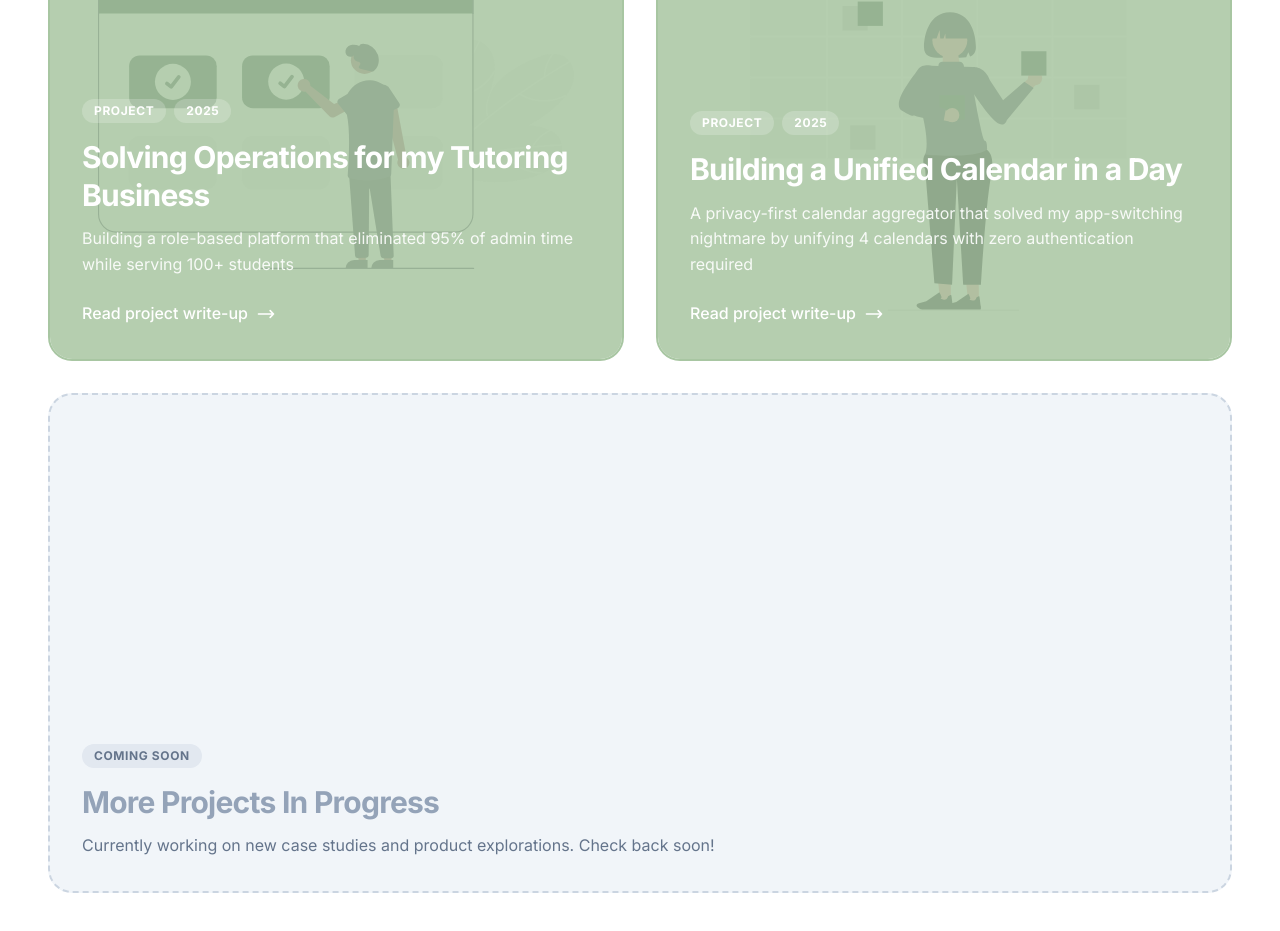
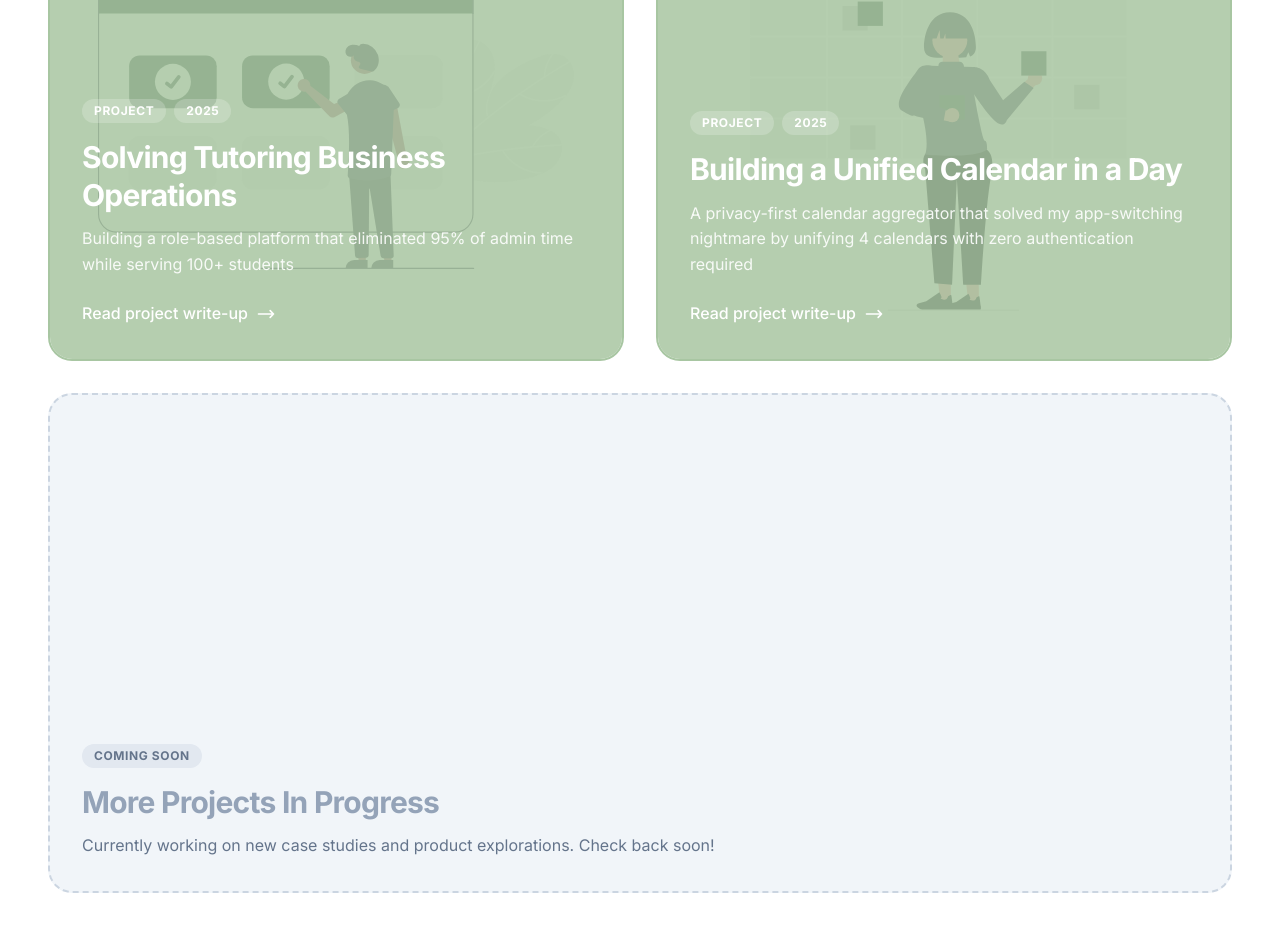
Before and after one commit to zhw16-dev/portfolio, a Next.js app: page / in a window 1280 px wide. Shown: the part 1137-2068 px from the top of the page. Built offline with nearby package versions, Linux system fonts and the light colour scheme.

Commit message:
minor language tweaks for case study cards

```diff
--- a/src/app/page.tsx
+++ b/src/app/page.tsx
@@ -211,7 +211,7 @@ export default function LandingPage() {
                   </div>
 
                   <h3 className="text-3xl font-bold text-white mb-3 leading-tight">
-                    Solving Operations for my Tutoring Business
+                    Solving Tutoring Business Operations
                   </h3>
 
                   <p className="text-white/90 mb-6">
```
